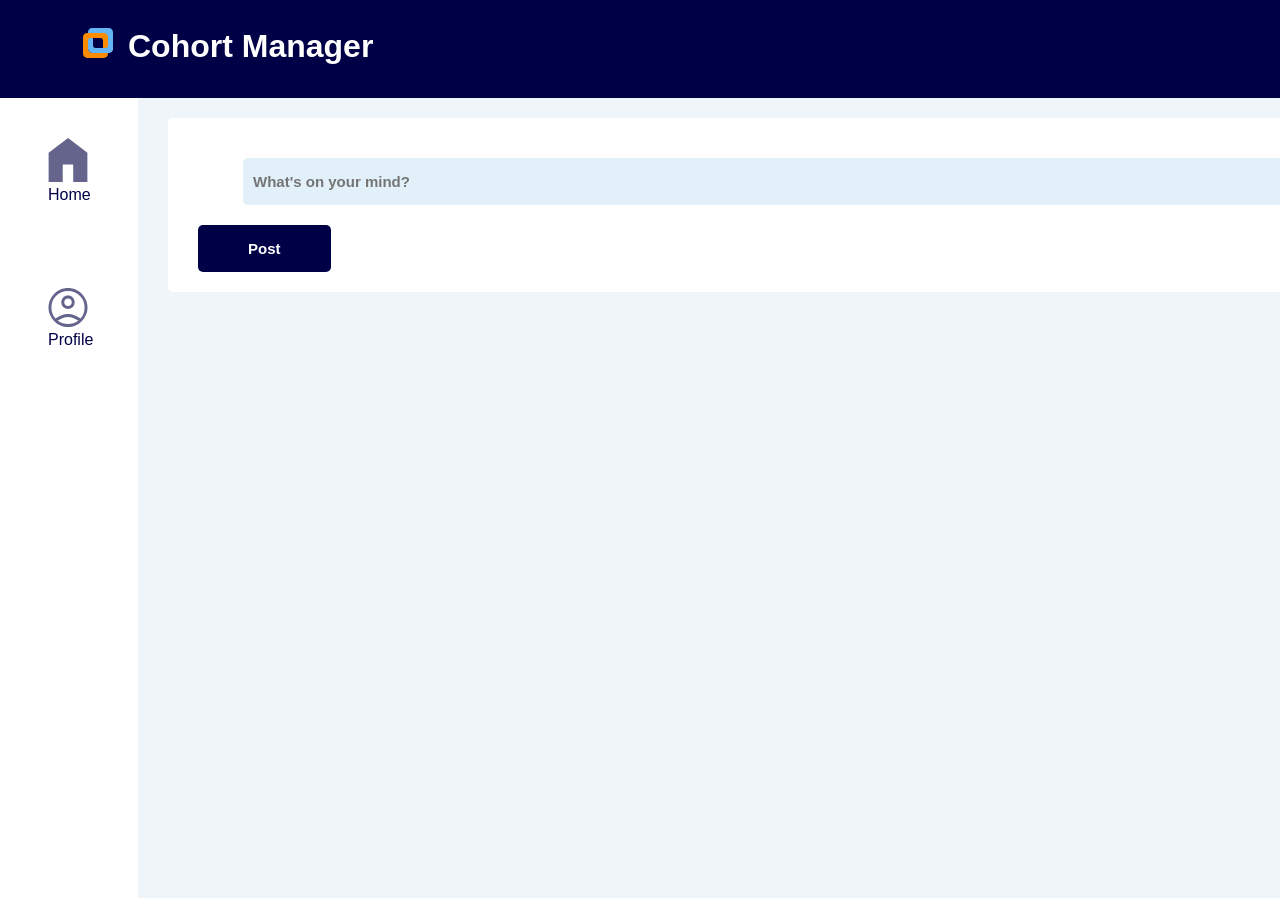
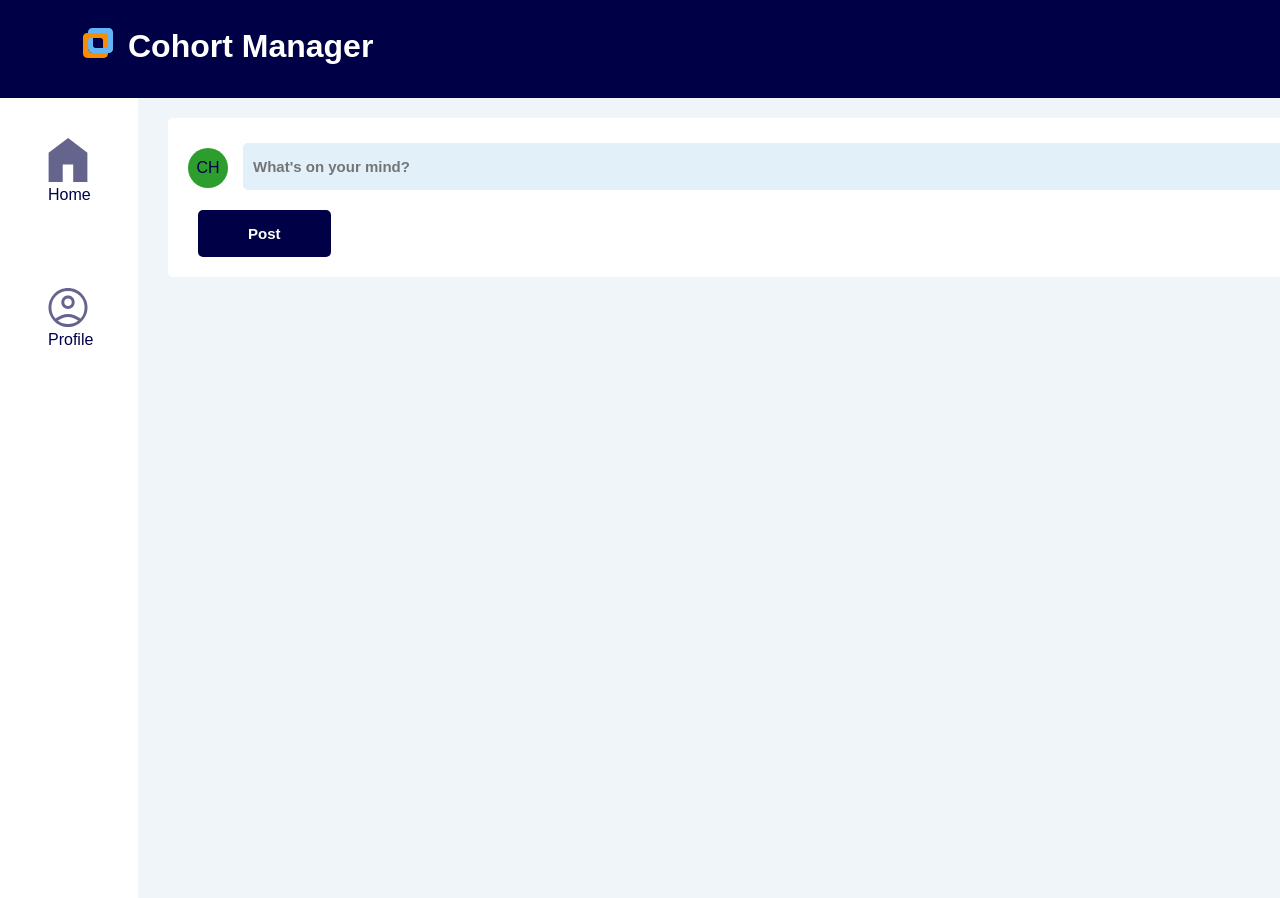
Before and after one commit to boolean-uk/react-cohort-dashboard-challenge, a React (Vite) app: page / in a window 1280 px wide. Shown: the top 898 px of the page. Built offline with nearby package versions, Linux system fonts and the light colour scheme; no server answers; the HTML template or start-up script is replaced by a standard one.

Commit message:
added inititals to the left of the input and the main post input, also styled

```diff
--- a/src/App.jsx
+++ b/src/App.jsx
@@ -48,6 +48,10 @@ function App() {
     });
   }, [contacts, postComments]);
 
+
+  const mainUserInitials = "CH"
+
+
   const mainPostSubmit = (event) => {
     event.preventDefault()
   }
@@ -96,7 +100,7 @@ function App() {
           <div className="each-post">
             <div className="main-postbox">
               <form onSubmit={mainPostSubmit}>
-                <label>
+                <label>  <div className="user-post-logo">{mainUserInitials}</div>
                   <input
                     className="main-input"
                     type="text"
@@ -163,7 +167,7 @@ function App() {
 
                     <div className="form">
                       <form onSubmit={handleSubmit} className="comment-form">
-                        <label>
+                        <label>  <div className="user-comment-logo">{mainUserInitials}</div>
                           <input
                             className="input"
                             type="text"
--- a/src/styles/App.css
+++ b/src/styles/App.css
@@ -131,6 +131,28 @@
   cursor: pointer;
 }
 
+.user-post-logo{
+  background-color: rgb(45, 158, 45);
+  color: #000046;
+  border-radius: 50%;
+  width: 40px;
+  height: 40px;
+  display: grid;
+  place-items: center;
+  margin:10px 20px -65px 0px;
+}
+
+.user-comment-logo{
+  background-color: rgb(45, 158, 45);
+  color: #000046;
+  border-radius: 50%;
+  width: 40px;
+  height: 40px;
+  display: grid;
+  place-items: center;
+  margin: 0px 20px -44px 20px;
+}
+
 .full-comment-li {
   list-style: none;
   background-color: white;
```
